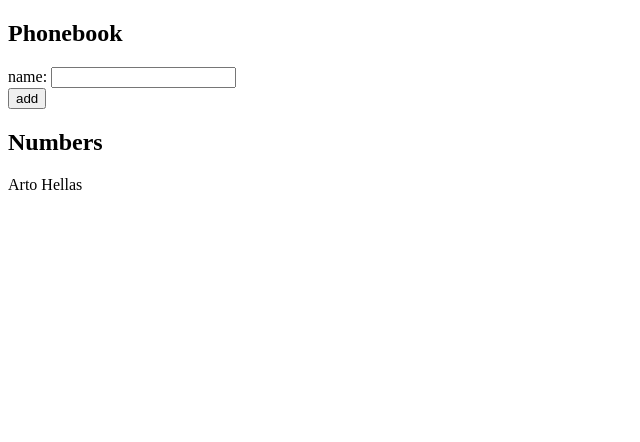
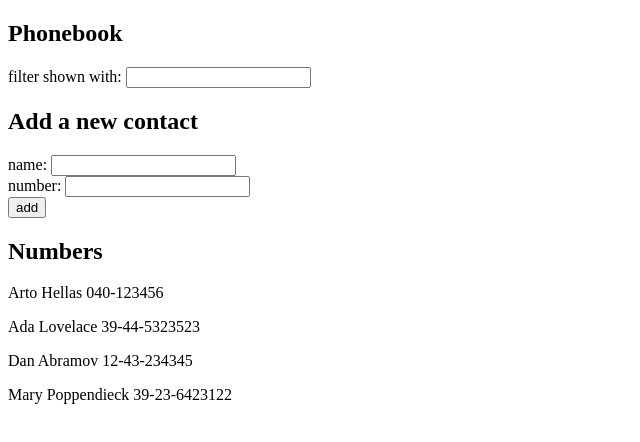
Before and after one commit to leviet0115/Part-2, a React (Create React App) app in the folder phonebook/: page / in a window 1280 px wide. Shown: the top 442 px of the page, without its empty margins (0-640 px from the left). Built offline with nearby package versions, Linux system fonts and the light colour scheme.

Commit message:
exercise 2.9

```diff
--- a/phonebook/src/App.js
+++ b/phonebook/src/App.js
@@ -1,43 +1,80 @@
-import { useState } from 'react'
+import { useState } from "react";
 
 const App = () => {
   const [persons, setPersons] = useState([
-    { name: 'Arto Hellas' }
-  ])
-  const [newName, setNewName] = useState('')
+    { name: "Arto Hellas", number: "040-123456", id: 1 },
+    { name: "Ada Lovelace", number: "39-44-5323523", id: 2 },
+    { name: "Dan Abramov", number: "12-43-234345", id: 3 },
+    { name: "Mary Poppendieck", number: "39-23-6423122", id: 4 },
+  ]);
+  const [newName, setNewName] = useState("");
+  const [newNumber, setNewNumber] = useState("");
+  const [keyword, setKeyword] = useState("");
+
+  const contactToShow =
+    keyword.length === 0
+      ? persons
+      : persons.filter((person) =>
+          person.name.toLowerCase().includes(keyword.toLowerCase())
+        );
 
   const handleName = (e) => {
     setNewName(e.target.value);
-    console.log(newName)
-  }
+    console.log(newName);
+  };
+
+  const handleNumber = (e) => {
+    setNewNumber(e.target.value);
+    console.log(newNumber);
+  };
+
+  const handleKeyword = (e) => {
+    setKeyword(e.target.value);
+    console.log(keyword);
+  };
 
   const handleAdd = (e) => {
     e.preventDefault();
-    const checkDup = persons.find(person => person.name === newName);
+
+    const checkDup = persons.find((person) => person.name === newName);
     console.log(checkDup);
-    if(checkDup){
-      alert(`${newName} is already added to phonebook.`)
-    } else{
-      setPersons([...persons, {name: newName}]);
+
+    if (checkDup) {
+      alert(`${newName} is already added to phonebook.`);
+    } else {
+      setPersons([...persons, { name: newName, number: newNumber }]);
     }
-    console.log(persons)
-  }
+    console.log(persons);
+  };
 
   return (
     <div>
       <h2>Phonebook</h2>
+      <div>
+        filter shown with: <input value={keyword} onChange={handleKeyword} />
+      </div>
+      <h2>Add a new contact</h2>
       <form>
         <div>
-          name: <input value={newName} onChange={handleName}/>
+          name: <input value={newName} onChange={handleName} />
         </div>
         <div>
-          <button type="submit" onClick={handleAdd}>add</button>
+          number: <input value={newNumber} onChange={handleNumber} />
+        </div>
+        <div>
+          <button type="submit" onClick={handleAdd}>
+            add
+          </button>
         </div>
       </form>
       <h2>Numbers</h2>
-      {persons.map((person, index) => <p key={person.name}>{person.name}</p>)}
+      {contactToShow.map((person, index) => (
+        <p key={person.name}>
+          {person.name} {person.number}
+        </p>
+      ))}
     </div>
-  )
-}
+  );
+};
 
-export default App
+export default App;
```
